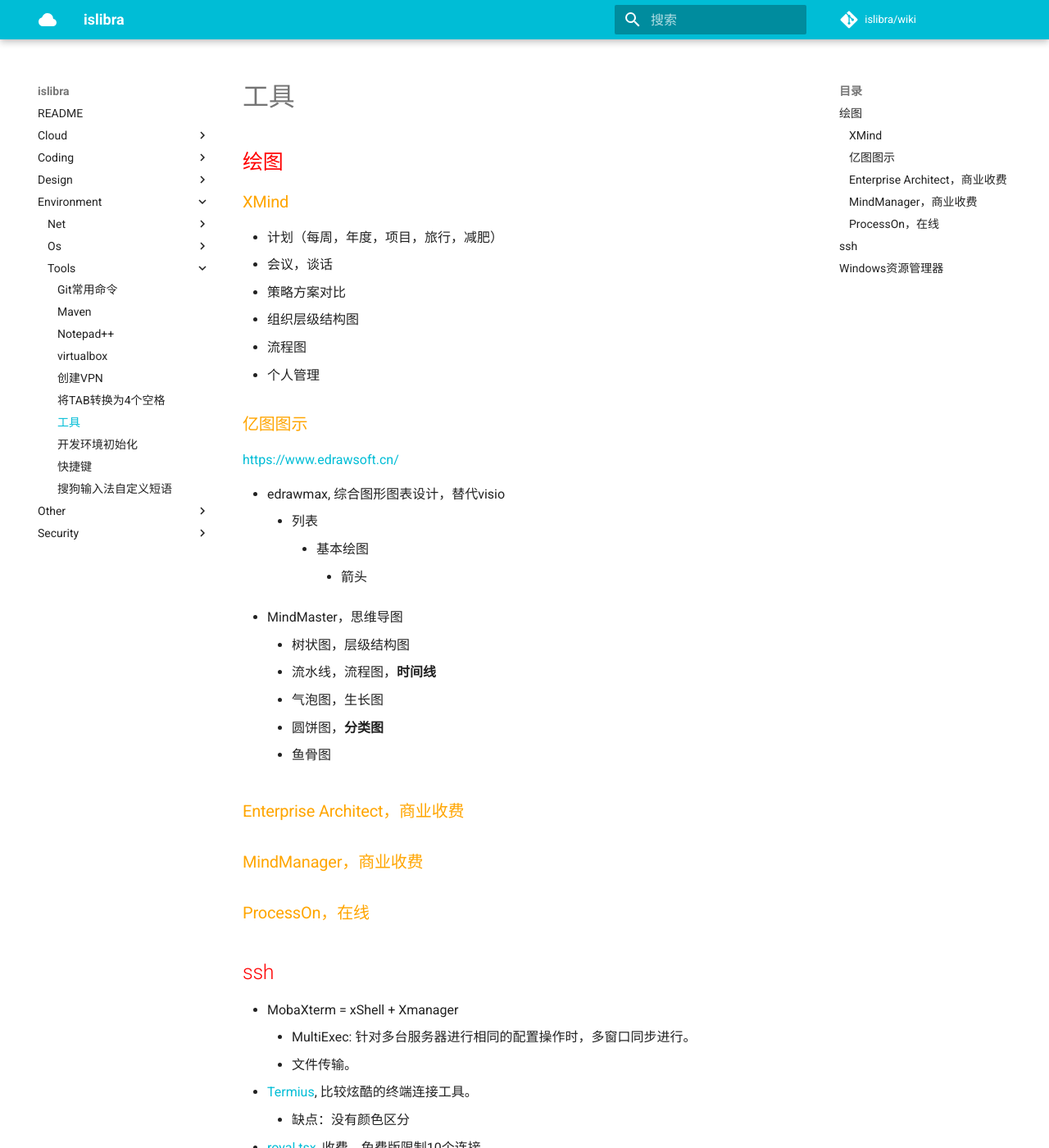
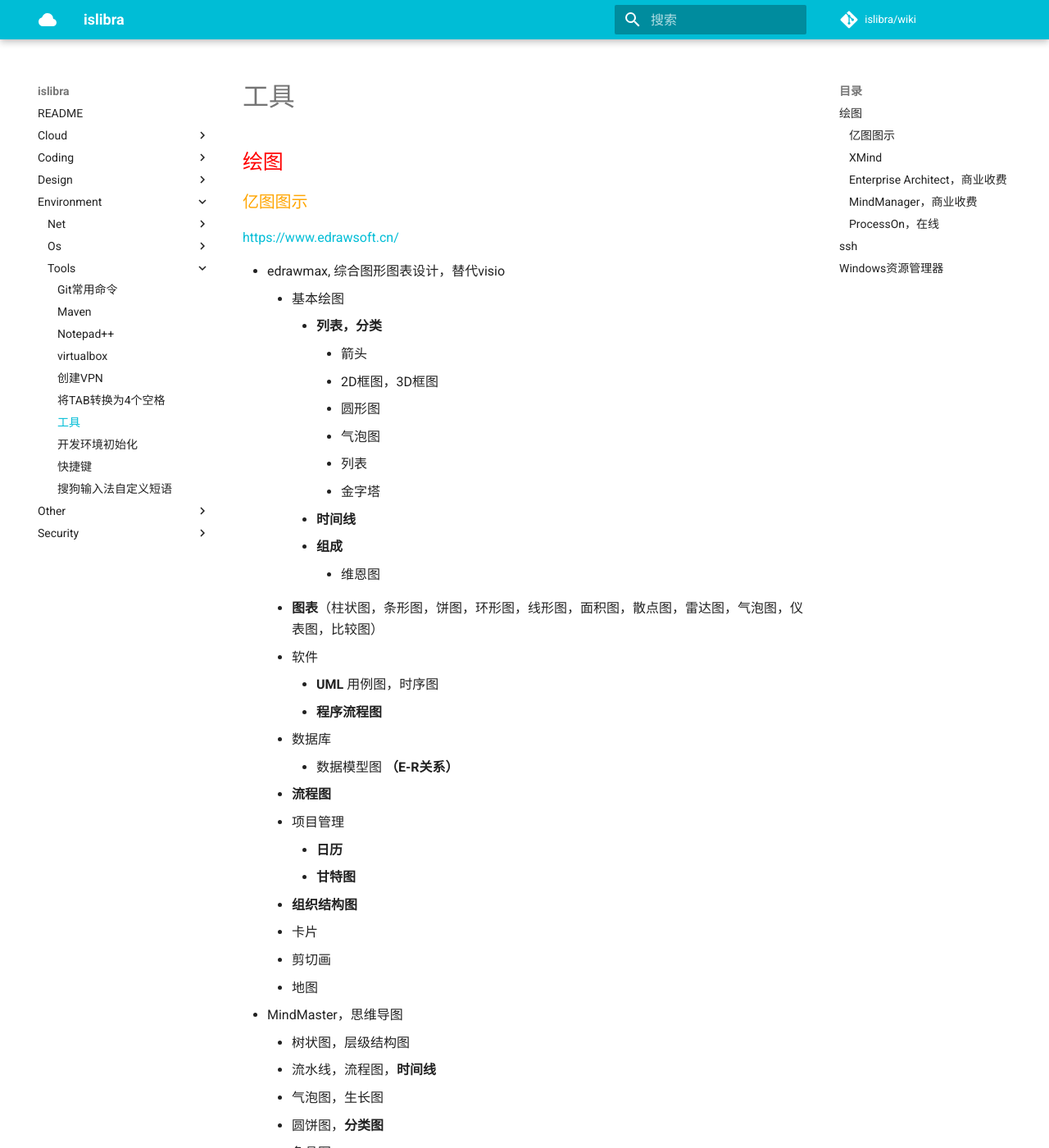
Before and after one commit to islibra/wiki, an MkDocs documentation site: the page built from docs/environment/tools/工具.md, in a window 1280 px wide and 1400 px high. Shown: the whole window at 82% size. Built offline with MkDocs 1.6.1 and Material for MkDocs 9.7.7, drawn with Linux system fonts in a browser that asks for light colours; comment, search, counter and statistics services are not loaded; some of the changed text lies outside the part shown.

Commit message:
Update 工具.md

```diff
--- a/docs/environment/tools/工具.md
+++ b/docs/environment/tools/工具.md
@@ -1,6 +1,44 @@
 # 工具
 
 ## 绘图
+
+### 亿图图示
+
+<https://www.edrawsoft.cn/>
+
+- edrawmax, 综合图形图表设计，替代visio
+    - 基本绘图
+        - **列表，分类**
+            - 箭头
+            - 2D框图，3D框图
+            - 圆形图
+            - 气泡图
+            - 列表
+            - 金字塔
+        - **时间线**
+        - **组成**
+            - 维恩图
+    - **图表**（柱状图，条形图，饼图，环形图，线形图，面积图，散点图，雷达图，气泡图，仪表图，比较图）
+    - 软件
+        - **UML** 用例图，时序图
+        - **程序流程图**
+    - 数据库
+        - 数据模型图 **（E-R关系）**
+    - **流程图**
+    - 项目管理
+        - **日历**
+        - **甘特图**
+    - **组织结构图**
+    - 卡片
+    - 剪切画
+    - 地图
+- MindMaster，思维导图
+    - 树状图，层级结构图
+    - 流水线，流程图，**时间线**
+    - 气泡图，生长图
+    - 圆饼图，**分类图**
+    - 鱼骨图
+
 
 ### XMind
 
@@ -11,20 +49,6 @@
 - 流程图
 - 个人管理
 
-### 亿图图示
-
-<https://www.edrawsoft.cn/>
-
-- edrawmax, 综合图形图表设计，替代visio
-    - 列表
-        - 基本绘图
-            - 箭头
-- MindMaster，思维导图
-    - 树状图，层级结构图
-    - 流水线，流程图，**时间线**
-    - 气泡图，生长图
-    - 圆饼图，**分类图**
-    - 鱼骨图
 
 ### Enterprise Architect，商业收费
 
```
